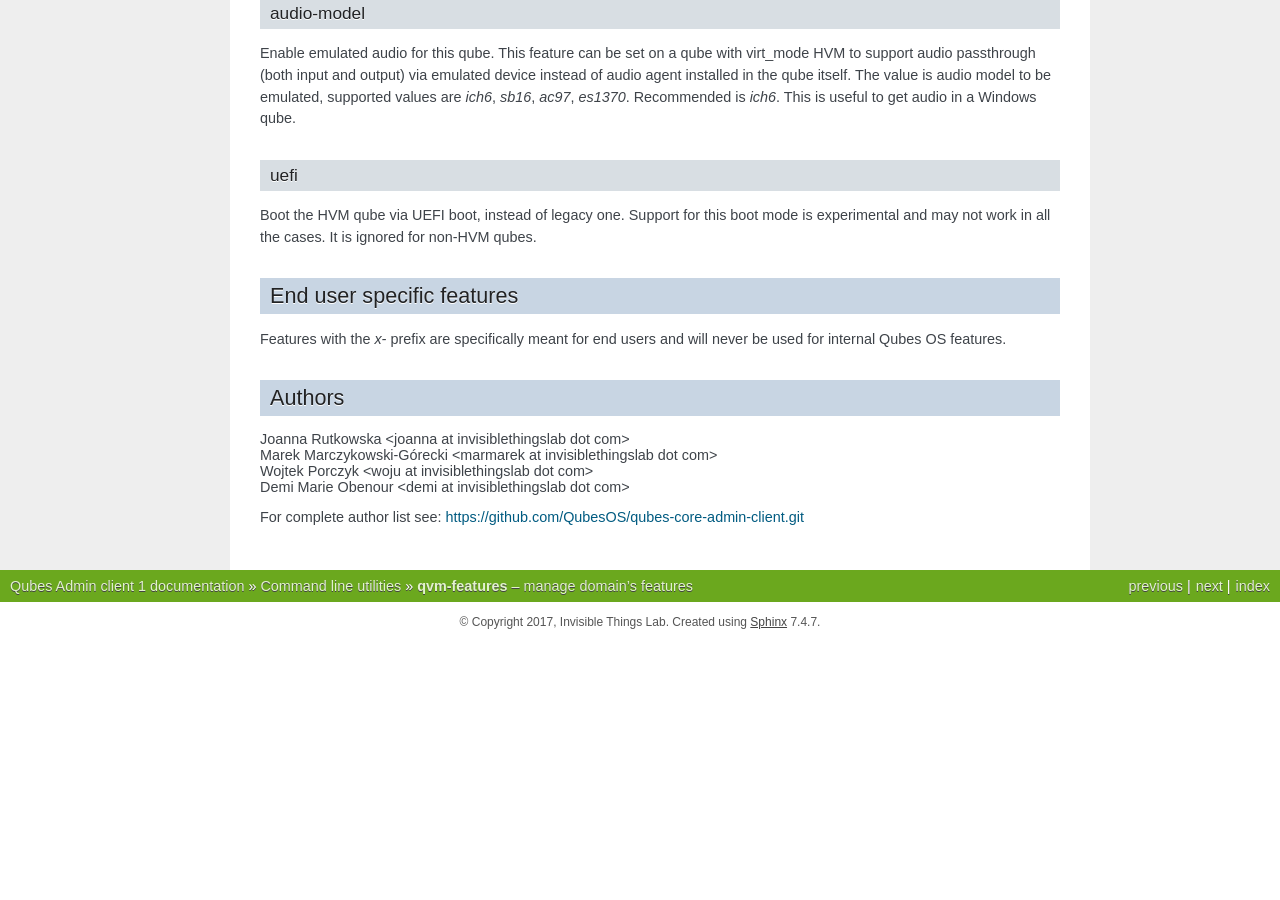
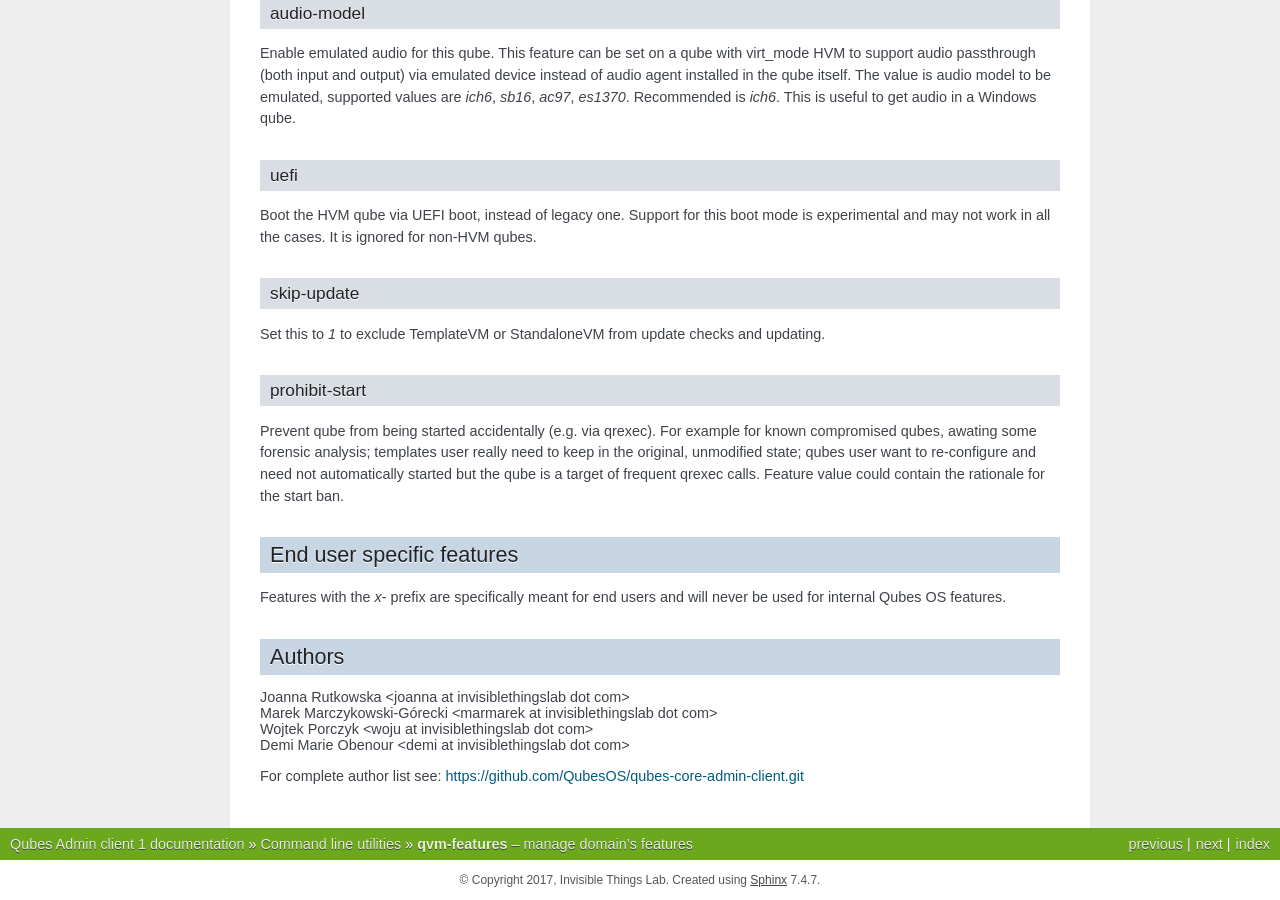
Before and after one commit to QubesOS/qubes-core-admin-client, a Sphinx documentation site: the page built from doc/manpages/qvm-features.rst, in a window 1280 px wide and 900 px high, scrolled down 5581 px. Built offline with Sphinx 7.4.7, drawn with Linux system fonts in a browser that asks for light colours; the version number could not be read and is left out; before the commit the page ends 6223 px from its top, so only the background shows below that; some of the changed text lies outside the part shown.

Commit message:
Document `skip-update` & `prohibit-start` features
Suppliments: https://github.com/QubesOS/qubes-issues/issues/9622

```diff
--- a/doc/manpages/qvm-features.rst
+++ b/doc/manpages/qvm-features.rst
@@ -353,6 +353,21 @@ Boot the HVM qube via UEFI boot, instead of legacy one. Support for this boot
 mode is experimental and may not work in all the cases. It is ignored for
 non-HVM qubes.
 
+skip-update
+^^^^^^^^^^^
+
+Set this to `1` to exclude TemplateVM or StandaloneVM from update checks and
+updating.
+
+prohibit-start
+^^^^^^^^^^^^^^
+
+Prevent qube from being started accidentally (e.g. via qrexec). For example for
+known compromised qubes, awating some forensic analysis; templates user really
+need to keep in the original, unmodified state; qubes  user want to re-configure
+and need not automatically started but the qube is a target of frequent qrexec
+calls. Feature value could contain the rationale for the start ban.
+
 End user specific features
 --------------------------
 
```
